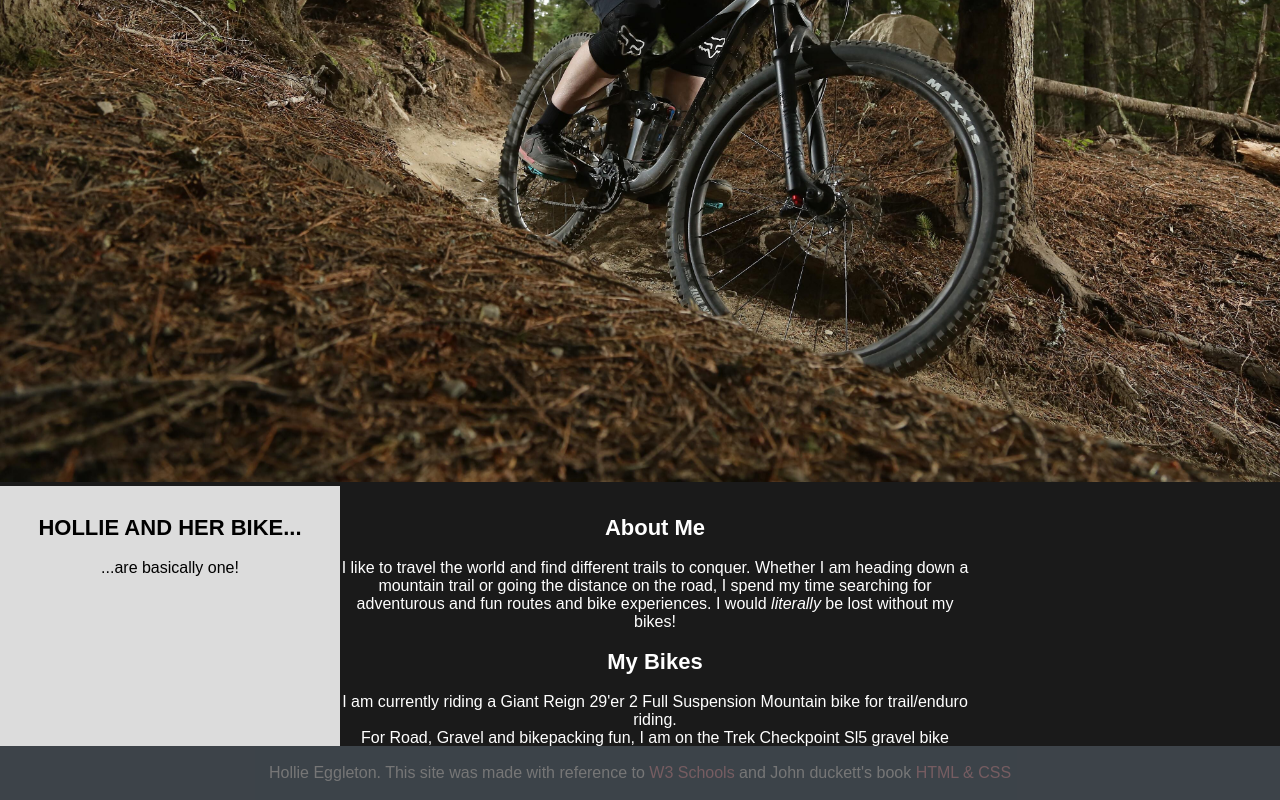
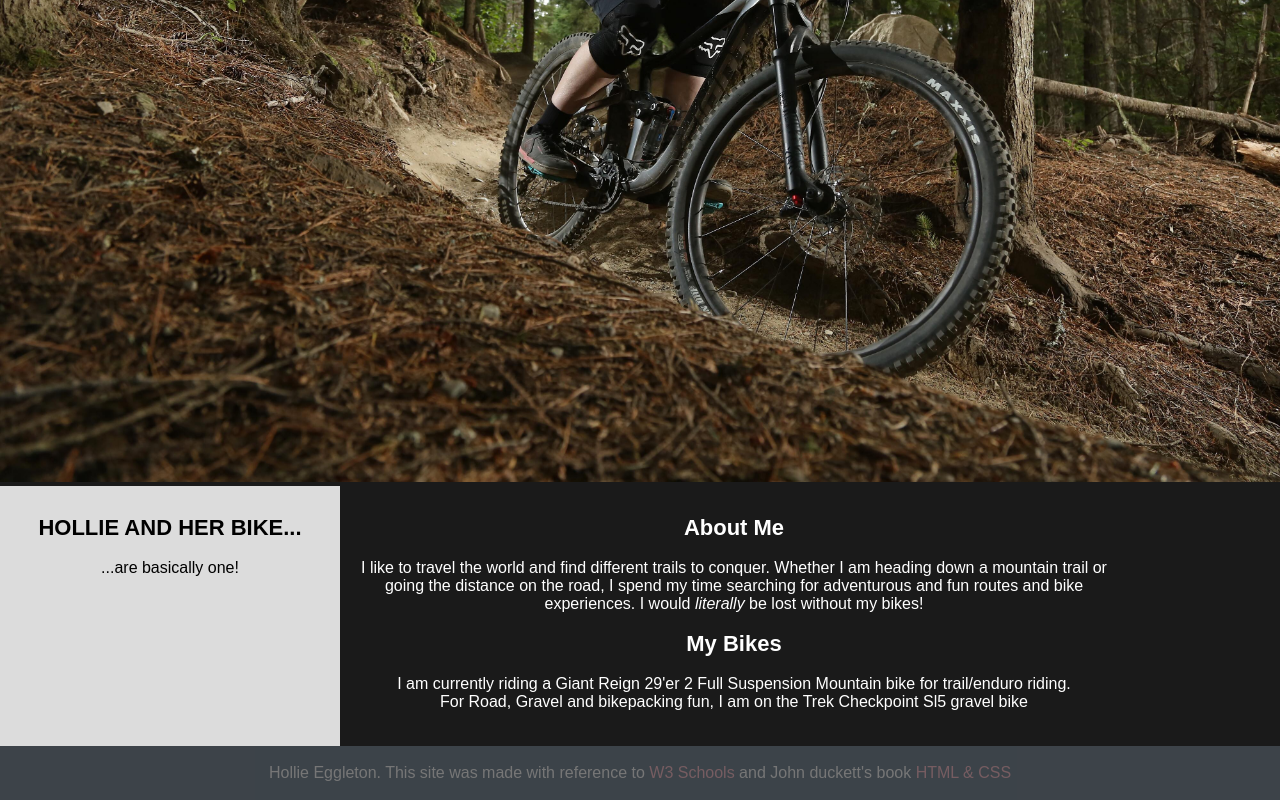
Before and after one commit to hollieegg/hollieegg.github.io, a plain HTML site: page index.html in a window 1280 px wide. Shown: the part 562-1362 px from the top of the page. Drawn offline with Linux system fonts and the light colour scheme.

Commit message:
Update style.css

```diff
--- a/style.css
+++ b/style.css
@@ -160,7 +160,8 @@ li a:hover {
 
 .column2 {
 	background-color: #1a1a1a;
-	width: 75%;
+	float: left;
+	width: 60%;
 	padding: 10px;
 	text-align: center;
 	height: 240px;
```
